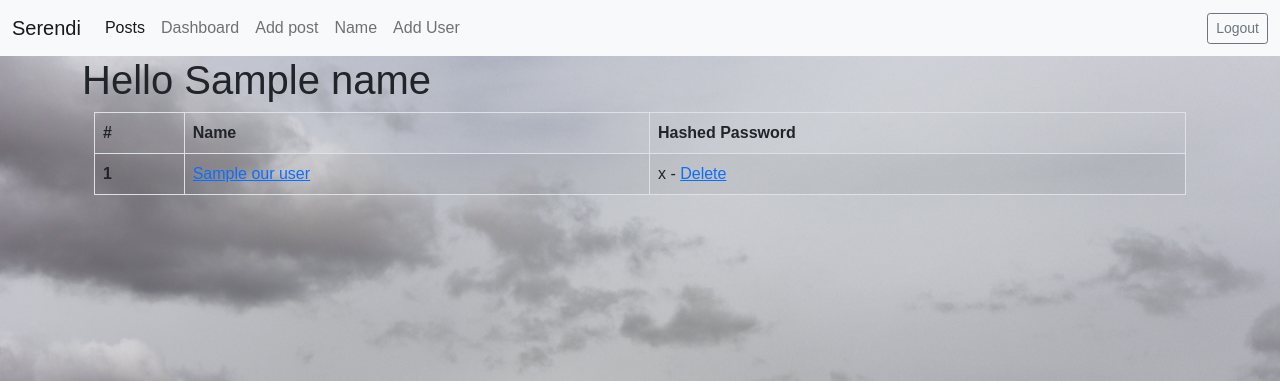
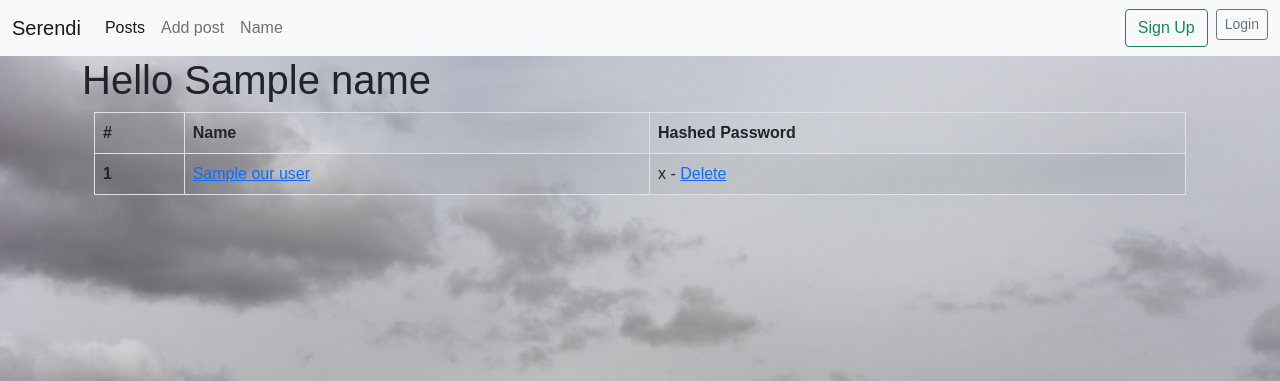
Before and after one commit to bmhatab/flask-blog-app-V2, a Python web app: template app/templates/add_user.html in a window 1280 px wide. Shown: the top 381 px of the page. Run offline with Jinja, Linux system fonts and the light colour scheme; the template is opened without the code that fills it: most values are stand-ins (such as "Sample title", 1, 10 or a date in 2020).

Commit message:
frontend update

```diff
--- a/app/static/styles.css
+++ b/app/static/styles.css
@@ -6,11 +6,13 @@ body {
     line-height: 1.5;
     padding: 0;
     margin: 0;
-    background-image: url('serendi_bg.jpg');
     background-size: cover;
     background-repeat: no-repeat;
-    background-color: rgba(0, 0, 0, 0.5);
+    background-color: #FFBD33;
+
 }
+
+
 
 @media only screen and (min-width: 700px) {
     body {
--- a/app/templates/add_user.html
+++ b/app/templates/add_user.html
@@ -1,4 +1,4 @@
-{% extends 'base_user.html' %}
+{% extends 'base_index.html' %}
 
 {% block title %} NAMES {% endblock %}
 
--- a/app/templates/base_index.html
+++ b/app/templates/base_index.html
@@ -21,7 +21,6 @@
               <a class="nav-link active" aria-current="page" href="{{url_for('main.posts')}}">Posts</a>
               <a class="nav-link" href="{{url_for('main.add_post')}}">Add post</a>
               <a class="nav-link" href="{{url_for('main.name')}}">Name</a>
-              <a class="nav-link" href="{{url_for('main.add_user')}}">Add User</a>
             </div>
           </div>
           <div class="container-fluid-options">
--- a/app/templates/base_user.html
+++ b/app/templates/base_user.html
@@ -22,7 +22,6 @@
               <a class="nav-link" href="{{url_for('main.dashboard')}}">Dashboard</a>
               <a class="nav-link" href="{{url_for('main.add_post')}}">Add post</a>
               <a class="nav-link" href="{{url_for('main.name')}}">Name</a>
-              <a class="nav-link" href="{{url_for('main.add_user')}}">Add User</a>
             </div>
             <div class="container-fluid-options">
               <a href="{{url_for('main.logout')}}">
--- a/app/templates/dashboard.html
+++ b/app/templates/dashboard.html
@@ -23,7 +23,7 @@
     <strong>Name: </strong>{{current_user.name}}</br>
     <strong>User ID: </strong>{{current_user.id}}</br>
     <strong>Email: </strong>{{current_user.email}}</br>
-    <strong>Date Joined: </strong>{{current_user.date_added}}</br></br>
+    <strong>Date Joined: </strong>{{formatted_time}}</br></br>
 
     <a class="btn btn-outline-secondary" href="{{url_for('main.update',id =current_user.id)}}">Edit Profile</a>
 
```
Also changed, not shown: app/main/views.py (+8 -4 lines), app/static/serendi_bg.jpg (deleted).
